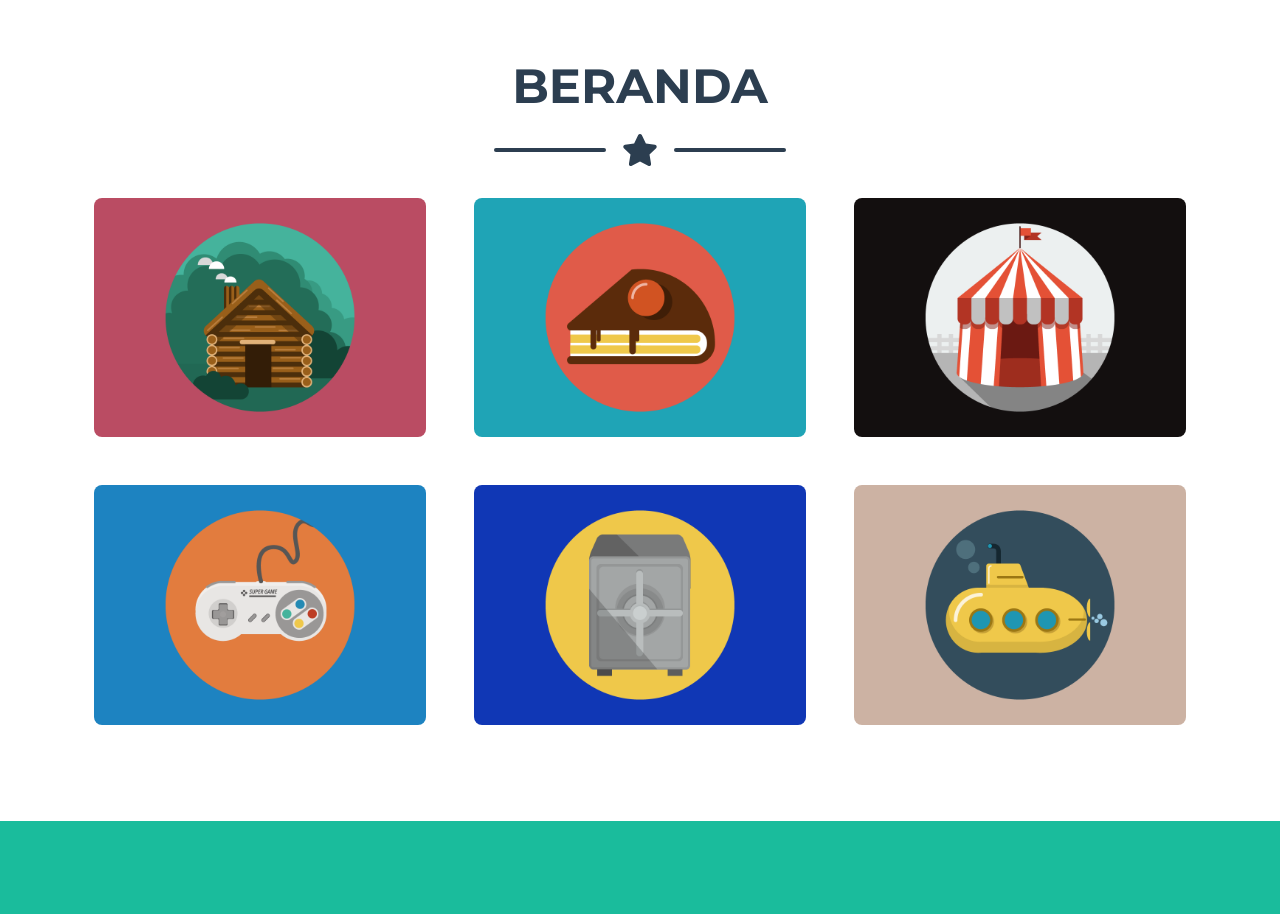
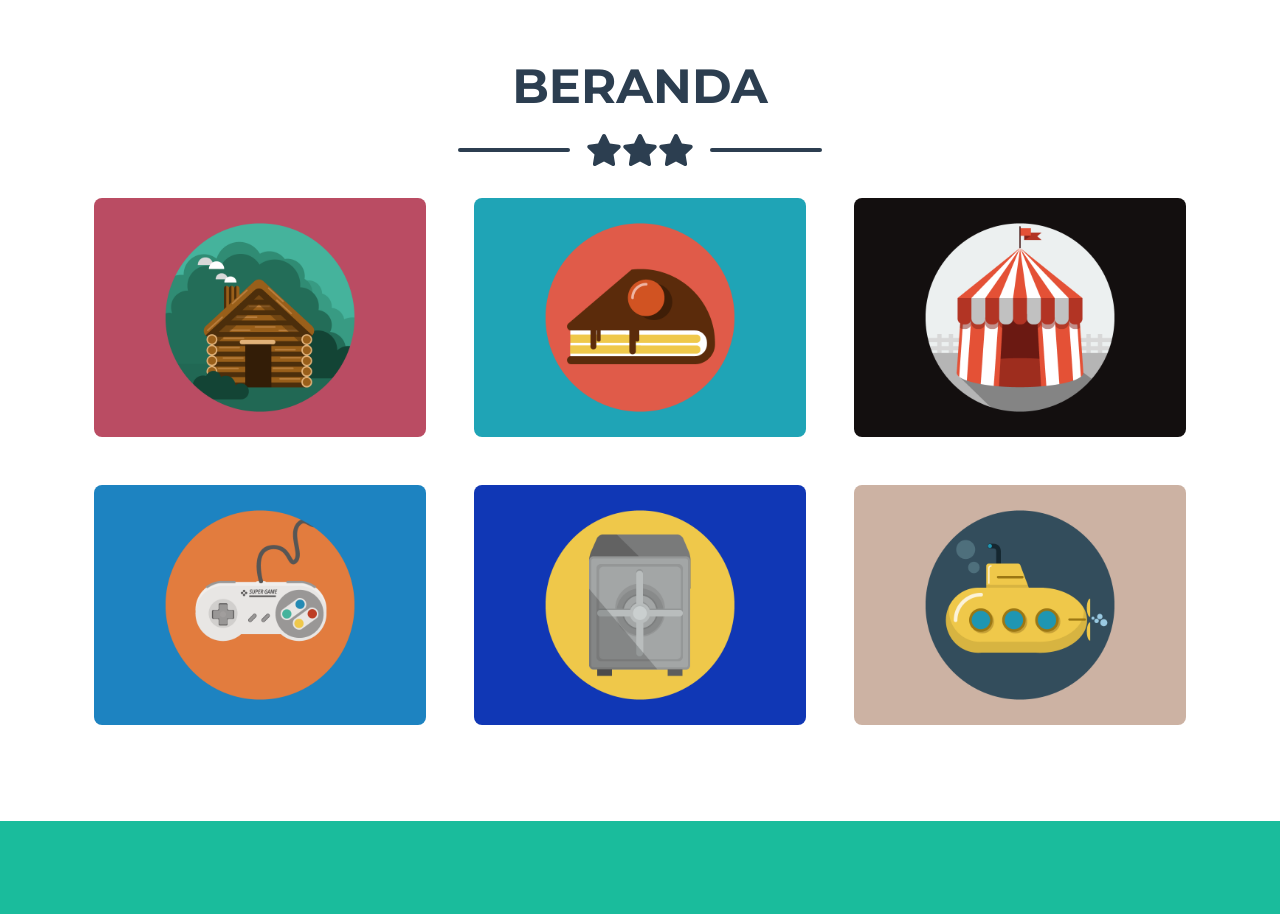
Before and after one commit to yanto-sugiyanto/yanto-sugiyanto.github.io, a plain HTML site: page index.html in a window 1280 px wide. Shown: the part 800-1714 px from the top of the page. Drawn offline with nearby package versions, Linux system fonts and the light colour scheme.

Commit message:
Update index.html

```diff
--- a/index.html
+++ b/index.html
@@ -59,7 +59,7 @@
                 <!-- Icon Divider-->
                 <div class="divider-custom">
                     <div class="divider-custom-line"></div>
-                    <div class="divider-custom-icon"><i class="fas fa-star"></i></div>
+                    <div class="divider-custom-icon"><i class="fas fa-star"></i><i class="fas fa-star"></i><i class="fas fa-star"></i></div>
                     <div class="divider-custom-line"></div>
                 </div>
                 <!-- Portfolio Grid Items-->
```
